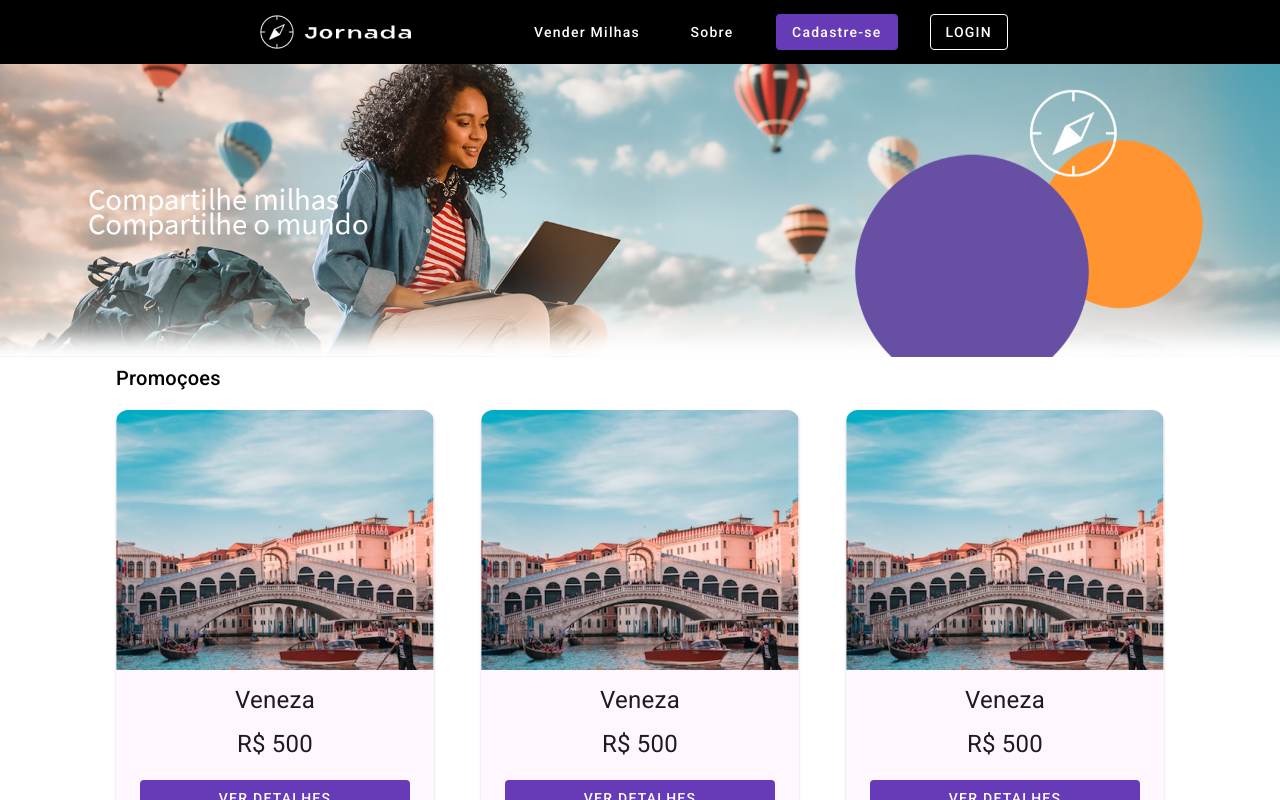
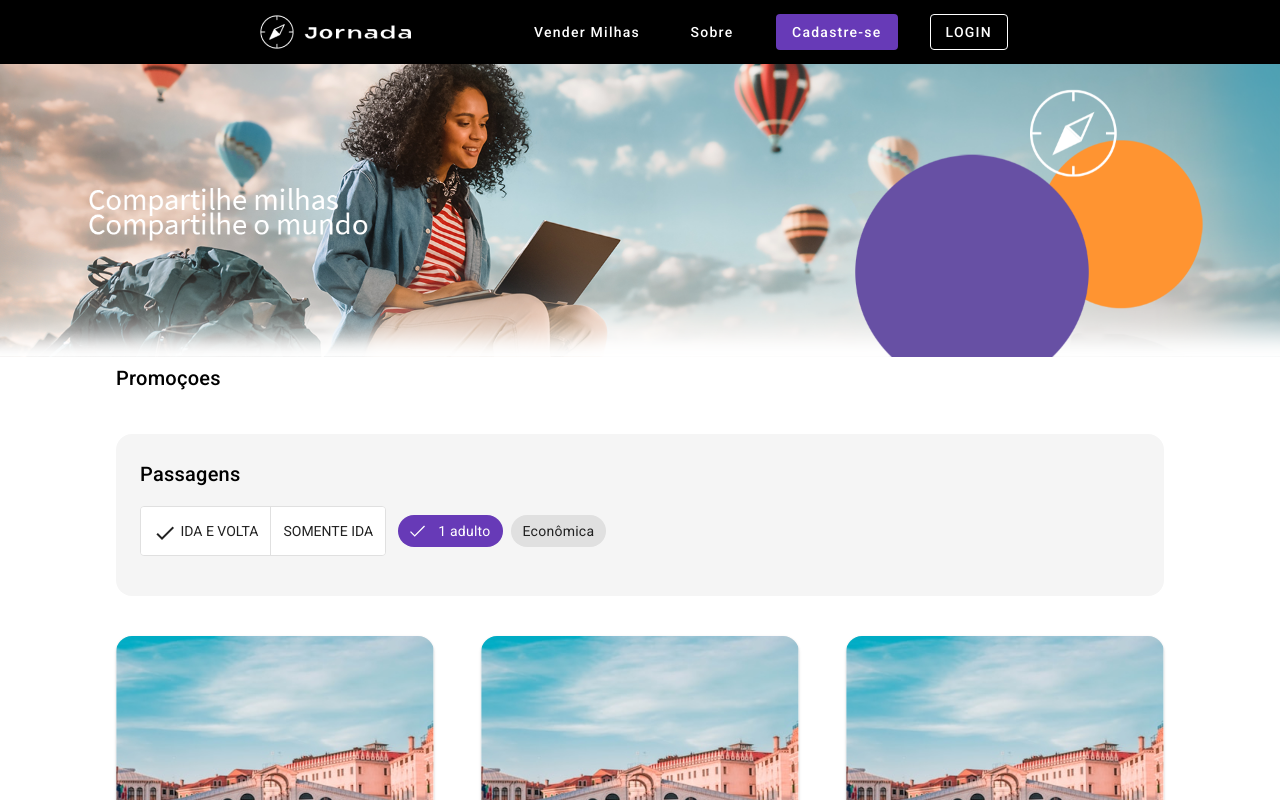
Before and after one commit to rwgit2023/projeto-viagem-angular, an Angular app: page / in a window 1280 px wide. Shown: the top 800 px of the page. Built offline with nearby package versions, Linux system fonts and the light colour scheme.

Commit message:
create card search

```diff
--- a/src/app/pages/home/home.component.html
+++ b/src/app/pages/home/home.component.html
@@ -4,6 +4,9 @@
 <app-container>
 
     <h2>Promoçoes</h2>
+    <app-form-busca></app-form-busca>
+
+
     <div class="card-wrapper">
 
 
--- a/src/app/shared/card-busca/card-busca.component.css
+++ b/src/app/shared/card-busca/card-busca.component.css
@@ -1,7 +1,7 @@
 .card-busca {
     max-width: 320px;
-    background-color: #FEF7FF;
-    border-radius: 12px;
+     background: #F5F5F5;
+     border-radius: 16px;
 
 
 }
--- a/src/app/shared/card-busca/card-busca.component.html
+++ b/src/app/shared/card-busca/card-busca.component.html
@@ -7,6 +7,7 @@
         </ul>
     </mat-card-content>
     <mat-card-actions>
-        <button mat-flat-button color = "primary">VER DETALHES</button>
+        <button mat-flat-button color="primary">VER DETALHES</button>
     </mat-card-actions>
+
 </mat-card>
--- a/src/app/shared/form-busca/form-busca.component.css
+++ b/src/app/shared/form-busca/form-busca.component.css
@@ -0,0 +1,22 @@
+.form-busca {
+    margin: 40px 0;
+    display: block;
+    background: #F5F5F5;
+    border-radius: 16px;
+
+}
+
+.form-busca .flex-container {
+    display: flex;
+    align-items: center;
+    gap: 12px;
+    margin: 16px 0;
+}
+
+.form-busca .input-container {
+    margin-bottom: -1.25em;
+}
+
+.form-busca .mat-button-toggle-checked {
+    background-color: #F7F2FA;
+}
--- a/src/app/shared/form-busca/form-busca.component.html
+++ b/src/app/shared/form-busca/form-busca.component.html
@@ -1 +1,20 @@
-<p>form-busca works!</p>
+<app-card class="form-busca" variant="primary">
+    <form>
+        <h2>Passagens</h2>
+        <div class="flex-container">
+            <mat-button-toggle-group aria-label="Tipo de passagem">
+                <mat-button-toggle>
+                    <mat-icon>check</mat-icon>
+                    IDA E VOLTA
+                </mat-button-toggle>
+                <mat-button-toggle>SOMENTE IDA</mat-button-toggle>
+            </mat-button-toggle-group>
+
+            <mat-chip-listbox aria-label="Seleção de Passagens">
+                <mat-chip-option selected>1 adulto</mat-chip-option>
+                <mat-chip-option>Econômica</mat-chip-option>
+            </mat-chip-listbox>
+        </div>
+
+    </form>
+</app-card>
```
Also changed, not shown: src/app/app.module.ts (+7 -1 lines).
